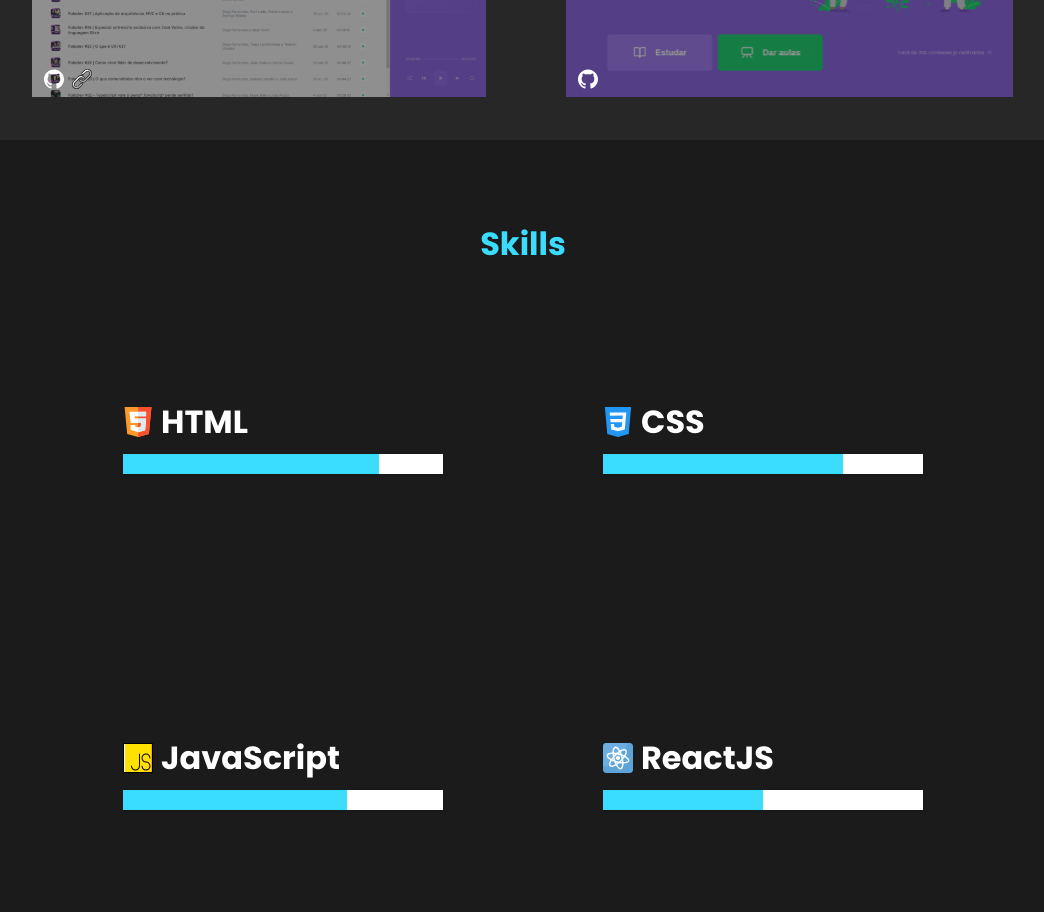
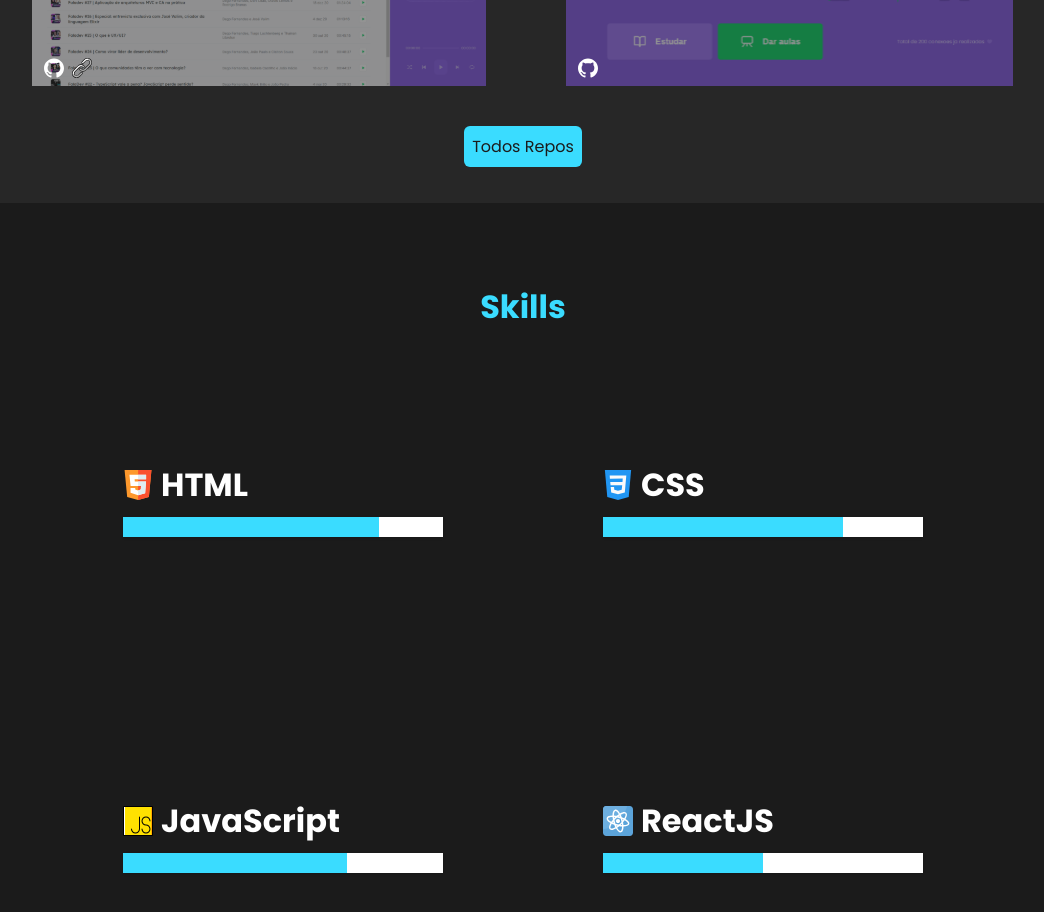
Before and after one commit to JoaoVasconcelosV/vasconcelos.com, a Next.js app: page / in a window 1280 px wide. Shown: the part 2260-3172 px from the top of the page, without its empty margins (117-1161 px from the left). Built offline with nearby package versions, Linux system fonts and the light colour scheme.

Commit message:
Adição do botão com todos repositorios

```diff
--- a/src/components/Header/index.tsx
+++ b/src/components/Header/index.tsx
@@ -6,7 +6,7 @@
 
 const Header = ({toggle}: HeaderProps) => {
   return (
-    <header className="z-10 flex justify-between items-center h-16 fixed w-screen pl-3 lg:px-24 py-10 duration-300">
+    <header className="z-10 flex justify-between items-center h-16 fixed w-screen pl-3 lg:px-24 py-10">
       <div className="flex justify-center items-center">
         <Scroll to="main" smooth={true} duration={500}>
           <img src="/logo.svg" alt="Logo"/>
--- a/src/pages/index.tsx
+++ b/src/pages/index.tsx
@@ -40,8 +40,10 @@
 
       let header = document.querySelector('header');
 
-      if(scrollPosition != 0)
+      if(scrollPosition != 0){
         header.classList.add('bg-backgroundColor')
+        header.classList.add('duration-700')
+      }
       else
         header.classList.remove('bg-backgroundColor')
     })
@@ -98,6 +100,11 @@
           <Card animation="flip-left" title="Rick and Morty" image="/img-rick_and_morty.svg" githubLink="https://github.com/JoaoVasconcelosV/rick-and-morty" liveLink="https://rick-and-morty-joao.netlify.app/"/>
           <Card animation="flip-right" title="Podcastr" image="/img-podcastr.svg" githubLink="https://github.com/JoaoVasconcelosV/podcastr" liveLink="https://podcastr-three-gold.vercel.app/"/>
           <Card animation="flip-left" title="Proffy" image="/img-proffy.svg" githubLink="https://github.com/JoaoVasconcelosV/proffy-nlw2"/>
+          <div data-aos="fade-up" className="w-full">
+            <button className="bg-blue text-backgroundColor p-2 mb-9 rounded-md duration-300 hover:bg-backgroundColor hover:text-white">
+              <a href="https://github.com/JoaoVasconcelosV?tab=repositories" target="_blank">Todos Repos</a>
+            </button>
+          </div>
         </div>
       </div>
       <div id='skills' className='h-screen flex flex-col items-center pt-20 text-center'>
--- a/src/styles/globals.css
+++ b/src/styles/globals.css
@@ -21,6 +21,8 @@
   --background-color: #1B1B1B;
   --blue-3A: #3ADCFF;
 }
+
+
 
 @media (max-width: 1080px) {
   html {
```
